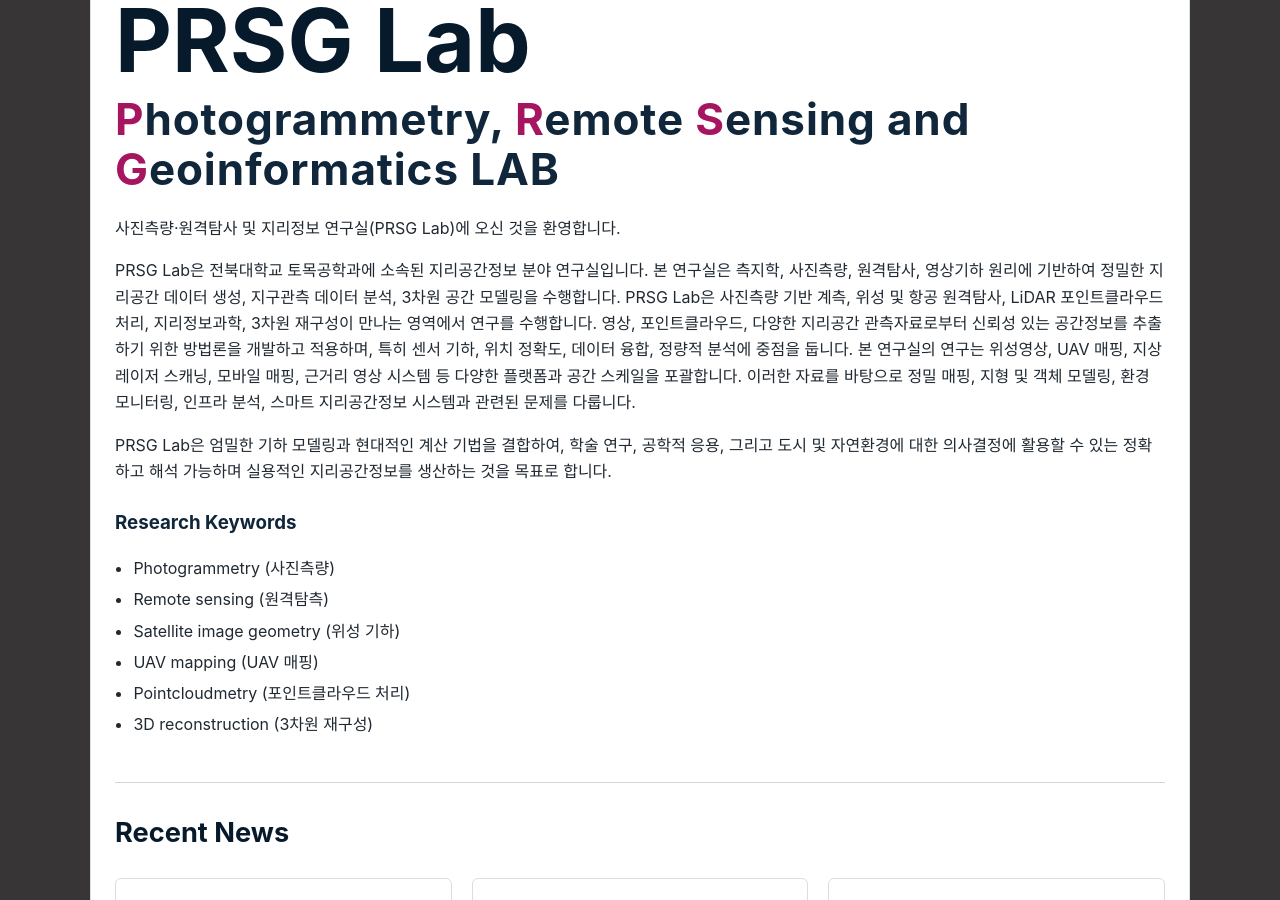
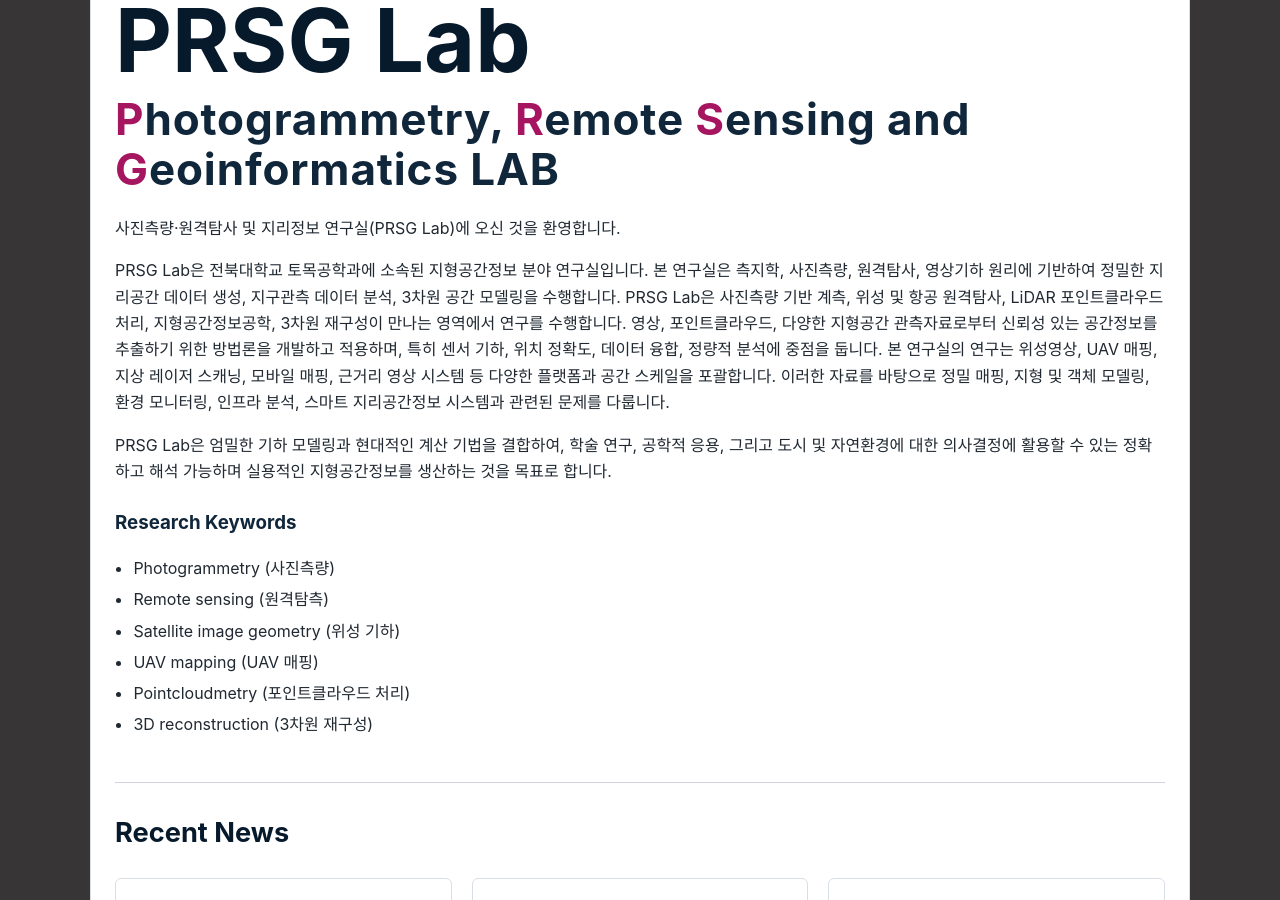
Before and after one commit to PRSG-Lab/prsg-lab.github.io, a Jekyll site: the page built from ko/index.md, in a window 1280 px wide and 900 px high, scrolled down 310 px. Built offline with Jekyll 4.4.1, drawn with Linux system fonts in a browser that asks for light colours; some web fonts are replaced.

Commit message:
Add files via upload

```diff
--- a/_data/home_ko.yml
+++ b/_data/home_ko.yml
@@ -1,7 +1,7 @@
 intro:
 - "사진측량·원격탐사 및 지리정보 연구실(PRSG Lab)에 오신 것을 환영합니다."
-- "PRSG Lab은 전북대학교 토목공학과에 소속된 지리공간정보 분야 연구실입니다. 본 연구실은 측지학, 사진측량, 원격탐사, 영상기하 원리에 기반하여 정밀한 지리공간 데이터 생성, 지구관측 데이터 분석, 3차원 공간 모델링을 수행합니다. PRSG Lab은 사진측량 기반 계측, 위성 및 항공 원격탐사, LiDAR 포인트클라우드 처리, 지리정보과학, 3차원 재구성이 만나는 영역에서 연구를 수행합니다. 영상, 포인트클라우드, 다양한 지리공간 관측자료로부터 신뢰성 있는 공간정보를 추출하기 위한 방법론을 개발하고 적용하며, 특히 센서 기하, 위치 정확도, 데이터 융합, 정량적 분석에 중점을 둡니다. 본 연구실의 연구는 위성영상, UAV 매핑, 지상 레이저 스캐닝, 모바일 매핑, 근거리 영상 시스템 등 다양한 플랫폼과 공간 스케일을 포괄합니다. 이러한 자료를 바탕으로 정밀 매핑, 지형 및 객체 모델링, 환경 모니터링, 인프라 분석, 스마트 지리공간정보 시스템과 관련된 문제를 다룹니다."
-- "PRSG Lab은 엄밀한 기하 모델링과 현대적인 계산 기법을 결합하여, 학술 연구, 공학적 응용, 그리고 도시 및 자연환경에 대한 의사결정에 활용할 수 있는 정확하고 해석 가능하며 실용적인 지리공간정보를 생산하는 것을 목표로 합니다."
+- "PRSG Lab은 전북대학교 토목공학과에 소속된 지형공간정보 분야 연구실입니다. 본 연구실은 측지학, 사진측량, 원격탐사, 영상기하 원리에 기반하여 정밀한 지리공간 데이터 생성, 지구관측 데이터 분석, 3차원 공간 모델링을 수행합니다. PRSG Lab은 사진측량 기반 계측, 위성 및 항공 원격탐사, LiDAR 포인트클라우드 처리, 지형공간정보공학, 3차원 재구성이 만나는 영역에서 연구를 수행합니다. 영상, 포인트클라우드, 다양한 지형공간 관측자료로부터 신뢰성 있는 공간정보를 추출하기 위한 방법론을 개발하고 적용하며, 특히 센서 기하, 위치 정확도, 데이터 융합, 정량적 분석에 중점을 둡니다. 본 연구실의 연구는 위성영상, UAV 매핑, 지상 레이저 스캐닝, 모바일 매핑, 근거리 영상 시스템 등 다양한 플랫폼과 공간 스케일을 포괄합니다. 이러한 자료를 바탕으로 정밀 매핑, 지형 및 객체 모델링, 환경 모니터링, 인프라 분석, 스마트 지리공간정보 시스템과 관련된 문제를 다룹니다."
+- "PRSG Lab은 엄밀한 기하 모델링과 현대적인 계산 기법을 결합하여, 학술 연구, 공학적 응용, 그리고 도시 및 자연환경에 대한 의사결정에 활용할 수 있는 정확하고 해석 가능하며 실용적인 지형공간정보를 생산하는 것을 목표로 합니다."
 pi_heading: ""
 pi_text: ""
 keywords:
```
